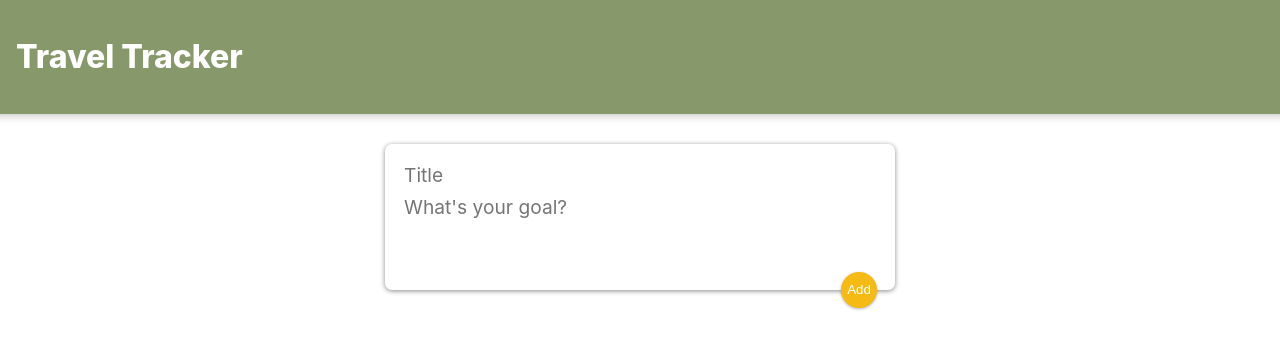
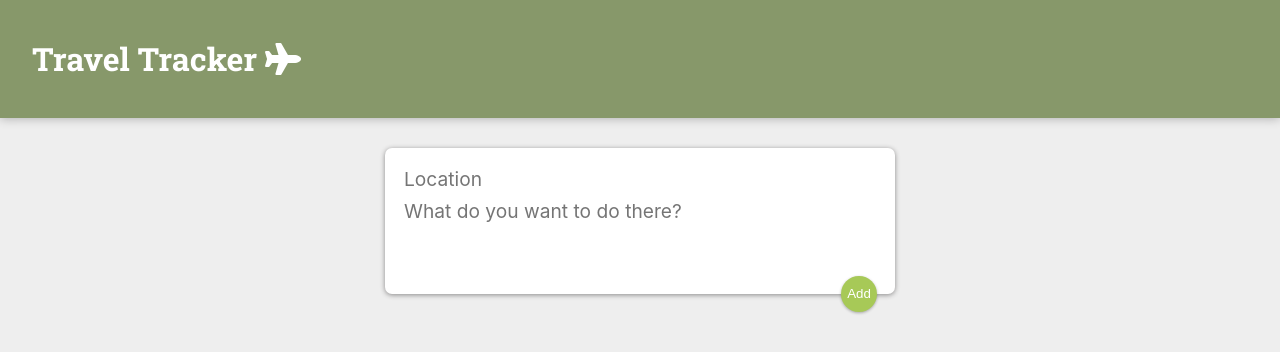
Before and after one commit to desireemendes/hackathon, a React (Create React App) app in the folder frontend/: page / in a window 1280 px wide. Shown: the top 352 px of the page. Built offline with nearby package versions, Linux system fonts and the light colour scheme.

Commit message:
more styling changes

```diff
--- a/frontend/public/index.html
+++ b/frontend/public/index.html
@@ -10,10 +10,14 @@
       content="Web site created using create-react-app"
     />
     <link rel="apple-touch-icon" href="%PUBLIC_URL%/logo192.png" />
-    <!-- Font awesome -->
+    <!-- Fonts and icons -->
     <link rel="stylesheet" href="https://cdnjs.cloudflare.com/ajax/libs/font-awesome/5.15.3/css/all.min.css"
     integrity="sha512-iBBXm8fW90+nuLcSKlbmrPcLa0OT92xO1BIsZ+ywDWZCvqsWgccV3gFoRBv0z+8dLJgyAHIhR35VZc2oM/gI1w=="
     crossorigin="anonymous" />
+
+    <link rel="preconnect" href="https://fonts.googleapis.com">
+<link rel="preconnect" href="https://fonts.gstatic.com" crossorigin>
+<link href="https://fonts.googleapis.com/css2?family=Lato:wght@300;700&family=Roboto+Slab:wght@700&family=Source+Sans+Pro:ital,wght@1,300;1,600&display=swap" rel="stylesheet">
 
     <!--
       manifest.json provides metadata used when your web app is installed on a
--- a/frontend/src/App.css
+++ b/frontend/src/App.css
@@ -1,38 +1,4 @@
-.App {
-  text-align: center;
+body {
+  background: #eee;
+  padding: 0 16px;
 }
-
-.App-logo {
-  height: 40vmin;
-  pointer-events: none;
-}
-
-@media (prefers-reduced-motion: no-preference) {
-  .App-logo {
-    animation: App-logo-spin infinite 20s linear;
-  }
-}
-
-.App-header {
-  background-color: #282c34;
-  min-height: 100vh;
-  display: flex;
-  flex-direction: column;
-  align-items: center;
-  justify-content: center;
-  font-size: calc(10px + 2vmin);
-  color: white;
-}
-
-.App-link {
-  color: #61dafb;
-}
-
-@keyframes App-logo-spin {
-  from {
-    transform: rotate(0deg);
-  }
-  to {
-    transform: rotate(360deg);
-  }
-}
--- a/frontend/src/Components/CreateGoal.jsx
+++ b/frontend/src/Components/CreateGoal.jsx
@@ -34,13 +34,13 @@ function CreateGoal(props) {
         <input name="title"
         onChange={handleChange}
         value={goal.title}
-        placeholder="Title"
+        placeholder="Location"
         />
         <textarea
         name="content"
         onChange={handleChange}
         value={goal.content}
-        placeholder="What's your goal?" rows="3" />
+        placeholder="What do you want to do there?" rows="3" />
         <button onClick={submitGoal}>Add</button>
       </form>
     </div>
--- a/frontend/src/Components/CreateGoal.scss
+++ b/frontend/src/Components/CreateGoal.scss
@@ -21,7 +21,7 @@ form.create-goal button {
   position: absolute;
   right: 18px;
   bottom: -18px;
-  background: #f5ba13;
+  background: #a7c957;
   color: #fff;
   border: none;
   border-radius: 50%;
--- a/frontend/src/Components/Goal.jsx
+++ b/frontend/src/Components/Goal.jsx
@@ -1,4 +1,4 @@
-// import DeleteIcon from '@mui/icons-material/Delete';
+import "./Goal.scss"
 
 function Goal(props) {
 
--- /dev/null
+++ b/frontend/src/Components/Goal.scss
@@ -0,0 +1,22 @@
+.goal h1 {
+  font-size: 1.1em;
+  margin-bottom: 6px;
+}
+.goal p {
+  font-size: 1.1em;
+  margin-bottom: 10px;
+  white-space: pre-wrap;
+  word-wrap: break-word;
+}
+
+.goal button {
+  position: relative;
+  float: right;
+  margin-right: 10px;
+  color: #f5ba13;
+  border: none;
+  width: 36px;
+  height: 36px;
+  cursor: pointer;
+  outline: none;
+}
--- a/frontend/src/Components/Header.jsx
+++ b/frontend/src/Components/Header.jsx
@@ -1,7 +1,7 @@
 import "./Header.scss"
 function Header() {
   return <header>
-    <h1>Travel Tracker</h1>
+    <h1>Travel Tracker  <i class="fas fa-plane"></i></h1>
   </header>
 }
 
--- a/frontend/src/Components/Header.scss
+++ b/frontend/src/Components/Header.scss
@@ -5,7 +5,7 @@ header {
   box-shadow: 0 0 10px 0 rgba(0, 0, 0, 0.3);
   h1 {
     color: #fff;
-    // font-family: "McLaren", cursive;
+    font-family: 'Roboto Slab', serif;
     font-weight: 800;
   }
 }
```
